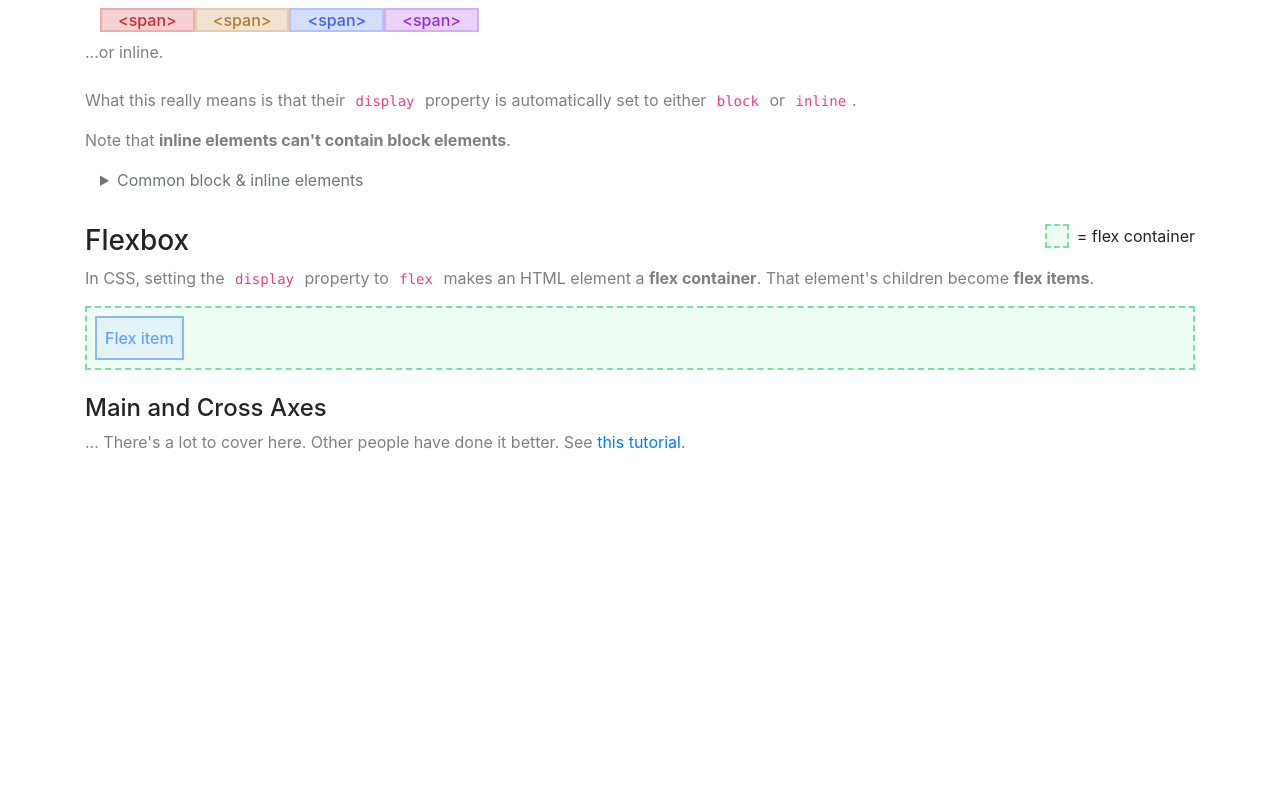
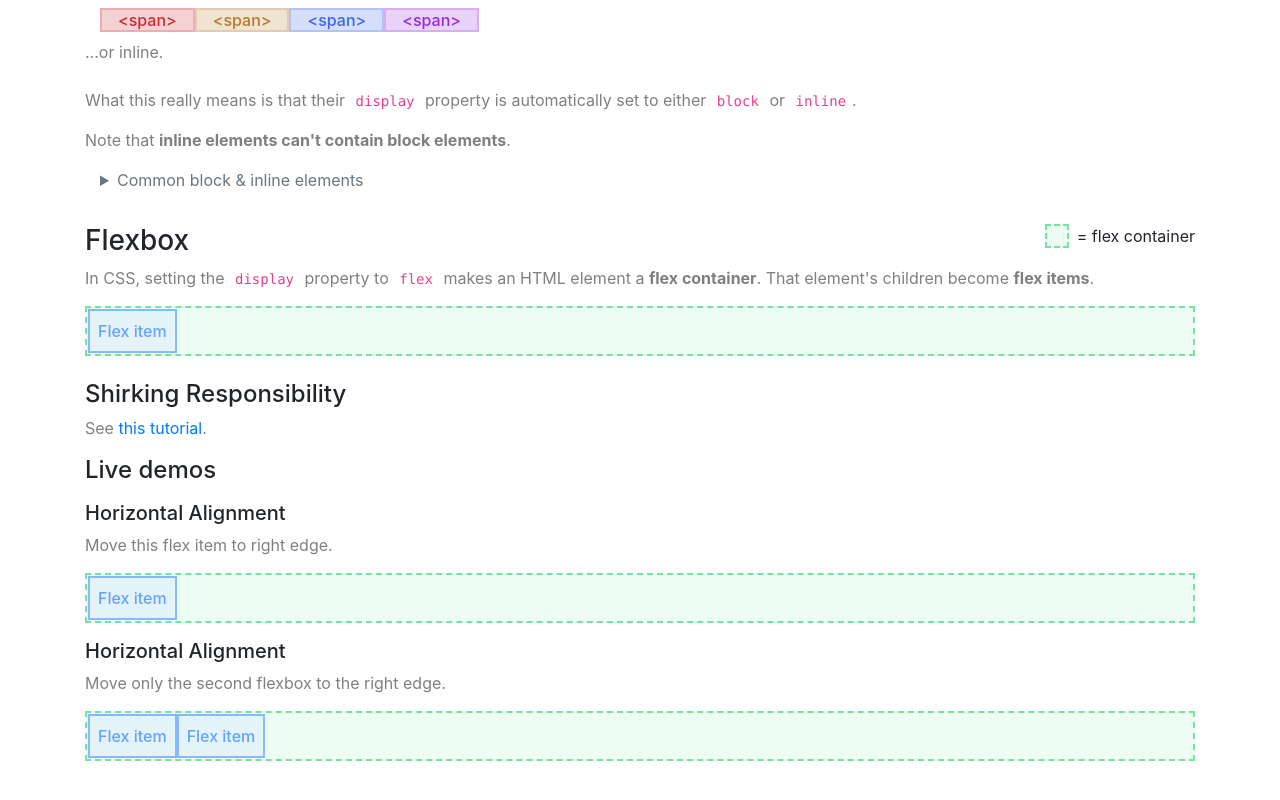
Before and after one commit to avahajr/css-demo, a React (Vite) app: page /flex in a window 1280 px wide. Shown: the part 408-1208 px from the top of the page. Before the commit the page ends 878 px from the top, so only its background shows below. Built offline with nearby package versions, Linux system fonts and the light colour scheme.

Commit message:
add some flex examples

```diff
--- a/src/App.tsx
+++ b/src/App.tsx
@@ -1,6 +1,6 @@
 import './App.css'
 import { Routes, Route, Navigate } from 'react-router-dom';
-import Navbar from './sections/Navbar.tsx';
+import Navbar from './components/Navbar.tsx';
 import BootstrapGrid from './sections/BootstrapGrid.tsx';
 import BootstrapUtils from './sections/BootstrapUtils.tsx';
 import Flex from './sections/Flex.tsx';
--- /dev/null
+++ b/src/demos/FlexExamples.tsx
@@ -0,0 +1,27 @@
+
+function ExampleWithHeader({children, header, problemStatement}: { children: React.ReactNode; header: string, problemStatement: string}) {
+    return <>
+        <h5 className={'mt-3'}>{header}</h5>
+        <p>{problemStatement}</p>
+        <div>{children}</div>
+    </>
+}
+export function HorizontalExample1() {
+    return <ExampleWithHeader header={'Horizontal Alignment'} problemStatement={'Move this flex item to right edge.'}>
+        <div className={"d-flex tw:flex-c"}>
+            <div className={"tw:flex-i"}>Flex item</div>
+        </div>
+    </ExampleWithHeader>;
+}
+
+export function HorizontalExample2() {
+    return <ExampleWithHeader header={'Horizontal Alignment'} problemStatement={'Move only the second flexbox to the right edge.'}>
+        <div className={"d-flex tw:flex-c"}>
+            <div className={"tw:flex-i"}>Flex item</div>
+            <div className={"tw:flex-i"}>Flex item</div>
+        </div>
+    </ExampleWithHeader>;
+}
+export function FlexExample2() {
+    return <></>
+}
--- a/src/index.css
+++ b/src/index.css
@@ -23,7 +23,7 @@
     tw:border-2
 }
 @utility flex-c {
-    @apply tw:border-2 tw:border-dashed tw:bg-green-100/50 tw:border-green-500/50 tw:p-2;
+    @apply tw:border-2 tw:border-dashed tw:bg-green-100/50 tw:border-green-500/50 tw:p-px;
 }
 
 @utility flex-i {
--- a/src/sections/BootstrapGrid.tsx
+++ b/src/sections/BootstrapGrid.tsx
@@ -1,5 +1,5 @@
 import {useEffect, useState} from 'react';
-import Example from "./Example";
+import Example from "../components/Example.tsx";
 
 function useBreakpoint() {
     const getBreakpoint = () => {
--- a/src/sections/Flex.tsx
+++ b/src/sections/Flex.tsx
@@ -1,7 +1,9 @@
-import Example from './Example';
+import Example from '../components/Example.tsx';
+import {HorizontalExample1, HorizontalExample2} from "../demos/FlexExamples.tsx";
+
 export default function Flex() {
     return (
-        <section id="flex" className="container mt-5">
+        <section id="flex" className="container my-5">
             <h2>Flexbox</h2>
             <p>Bootstrap versions 4.6 and newer are <strong>built on top of flexbox</strong>.</p>
             <h3>Block vs. Inline</h3>
@@ -17,28 +19,58 @@ export default function Flex() {
                 <span className={'tw:outlined-col tw:text-blue-700/80 px-3'}>{"<span>"}</span>
                 <span className={'tw:outlined-col tw:text-purple-700/80 px-3'}>{"<span>"}</span>
             </Example>
-            <p >What this really means is that their <code>display</code> property is automatically set to either <code>block</code> or <code>inline</code>.</p>
-            <p >Note that <strong>inline elements can't contain block elements</strong>.</p>
+            <p>What this really means is that their <code>display</code> property is automatically set to
+                either <code>block</code> or <code>inline</code>.</p>
+            <p>Note that <strong>inline elements can't contain block elements</strong>.</p>
             <div className={'container mb-4'}>
                 <details>
-                    <summary className={'tw:cursor-pointer tw:mb-2 text-muted'}>Common block &amp; inline elements</summary>
+                    <summary className={'tw:cursor-pointer tw:mb-2 text-muted'}>Common block &amp; inline elements
+                    </summary>
                     <table className={'table table-bordered table-sm'}>
                         <thead className={'thead-light'}>
-                            <tr>
-                                <th>Block-Level Elements</th>
-                                <th>Inline Elements</th>
-                            </tr>
+                        <tr>
+                            <th>Block-Level Elements</th>
+                            <th>Inline Elements</th>
+                        </tr>
                         </thead>
                         <tbody>
-                            <tr><td><code>&lt;div&gt;</code> — generic container</td><td><code>&lt;span&gt;</code> — generic inline container</td></tr>
-                            <tr><td><code>&lt;p&gt;</code> — paragraph</td><td><code>&lt;a&gt;</code> — anchor / link</td></tr>
-                            <tr><td><code>&lt;h1&gt;</code>–<code>&lt;h6&gt;</code> — headings</td><td><code>&lt;strong&gt;</code> — bold emphasis</td></tr>
-                            <tr><td><code>&lt;ul&gt;</code>, <code>&lt;ol&gt;</code>, <code>&lt;li&gt;</code> — lists</td><td><code>&lt;em&gt;</code> — italic emphasis</td></tr>
-                            <tr><td><code>&lt;table&gt;</code> — table</td><td><code>&lt;img&gt;</code> — image</td></tr>
-                            <tr><td><code>&lt;form&gt;</code> — form</td><td><code>&lt;input&gt;</code> — form input</td></tr>
-                            <tr><td><code>&lt;header&gt;</code>, <code>&lt;footer&gt;</code>, <code>&lt;section&gt;</code></td><td><code>&lt;button&gt;</code> — button</td></tr>
-                            <tr><td><code>&lt;blockquote&gt;</code> — block quote</td><td><code>&lt;code&gt;</code> — inline code</td></tr>
-                            <tr><td><code>&lt;pre&gt;</code> — preformatted text</td><td><code>&lt;label&gt;</code> — form label</td></tr>
+                        <tr>
+                            <td><code>&lt;div&gt;</code> — generic container</td>
+                            <td><code>&lt;span&gt;</code> — generic inline container</td>
+                        </tr>
+                        <tr>
+                            <td><code>&lt;p&gt;</code> — paragraph</td>
+                            <td><code>&lt;a&gt;</code> — anchor / link</td>
+                        </tr>
+                        <tr>
+                            <td><code>&lt;h1&gt;</code>–<code>&lt;h6&gt;</code> — headings</td>
+                            <td><code>&lt;strong&gt;</code> — bold emphasis</td>
+                        </tr>
+                        <tr>
+                            <td><code>&lt;ul&gt;</code>, <code>&lt;ol&gt;</code>, <code>&lt;li&gt;</code> — lists</td>
+                            <td><code>&lt;em&gt;</code> — italic emphasis</td>
+                        </tr>
+                        <tr>
+                            <td><code>&lt;table&gt;</code> — table</td>
+                            <td><code>&lt;img&gt;</code> — image</td>
+                        </tr>
+                        <tr>
+                            <td><code>&lt;form&gt;</code> — form</td>
+                            <td><code>&lt;input&gt;</code> — form input</td>
+                        </tr>
+                        <tr>
+                            <td><code>&lt;header&gt;</code>, <code>&lt;footer&gt;</code>, <code>&lt;section&gt;</code>
+                            </td>
+                            <td><code>&lt;button&gt;</code> — button</td>
+                        </tr>
+                        <tr>
+                            <td><code>&lt;blockquote&gt;</code> — block quote</td>
+                            <td><code>&lt;code&gt;</code> — inline code</td>
+                        </tr>
+                        <tr>
+                            <td><code>&lt;pre&gt;</code> — preformatted text</td>
+                            <td><code>&lt;label&gt;</code> — form label</td>
+                        </tr>
                         </tbody>
                     </table>
                 </details>
@@ -51,11 +83,18 @@ export default function Flex() {
                     <span>= flex container</span>
                 </div>
             </div>
-            <p>In CSS, setting the  <code> display</code> property to <code>flex</code> makes an HTML element a <strong>flex
+            <p>In CSS, setting the <code> display</code> property to <code>flex</code> makes an HTML element a <strong>flex
                 container</strong>. That element's children become <strong>flex items</strong>.</p>
-            <div className={'d-flex tw:flex-c'}><div className={'tw:flex-i'}>Flex item</div></div>
-            <h4 className={'mt-4'}>Main and Cross Axes</h4>
-            <p>... There's a lot to cover here. Other people have done it better. See <a href={'https://www.joshwcomeau.com/css/interactive-guide-to-flexbox/'}>this tutorial</a>.</p>
+            <div className={'d-flex tw:flex-c'}>
+                <div className={'tw:flex-i'}>Flex item</div>
+            </div>
+            <h4 className={'mt-4'}>Shirking Responsibility</h4>
+            <p>See <a href={'https://www.joshwcomeau.com/css/interactive-guide-to-flexbox/#flex-direction-2'}
+                      target={'_blank'} rel={'noreferrer'}>this tutorial</a>.</p>
+            <h4>Live demos</h4>
+            {/* Flex container */}
+            <HorizontalExample1/>
+            <HorizontalExample2/>
         </section>
     );
 }
```
Also changed, not shown: src/components/Example.tsx (renamed from src/sections/Example.tsx), src/components/Navbar.tsx (renamed from src/sections/Navbar.tsx).
